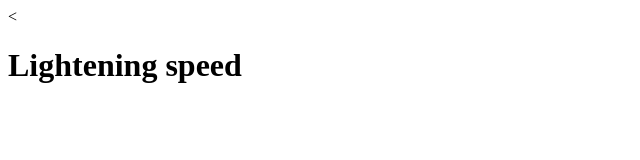
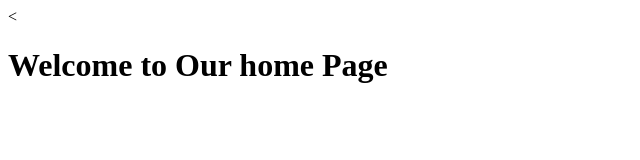
Before and after one commit to Charles-mub/My-School-Wesite, a plain HTML site: page index.html in a window 1280 px wide. Shown: the whole page, without its empty margins (0-640 px from the left). Drawn offline with Linux system fonts and the light colour scheme.

Commit message:
changed H1 content

```diff
--- a/index.html
+++ b/index.html
@@ -5,6 +5,6 @@
     <title>Nshinda Primary School</title>
   </head>
   <body>
- <<h1>Lightening speed</h1>
+ <<h1>Welcome to Our home Page</h1>
   </body>
 </html>
```
